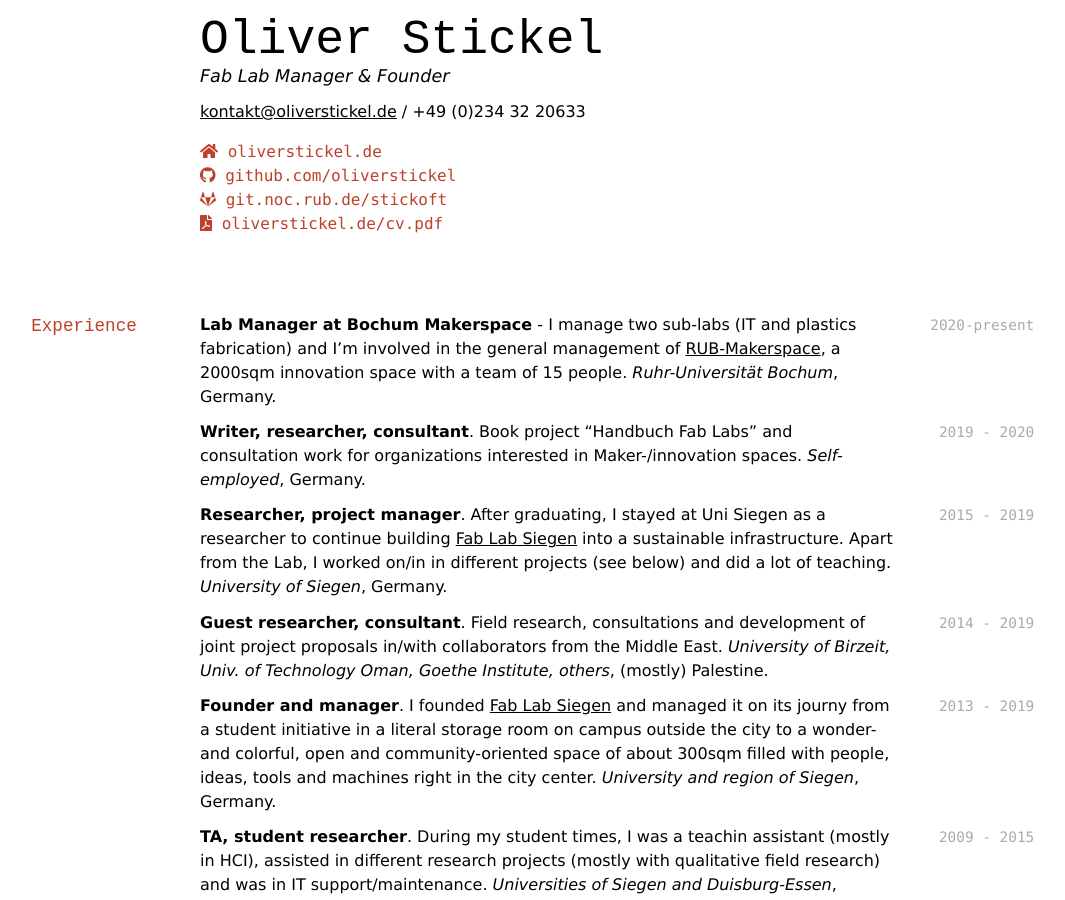
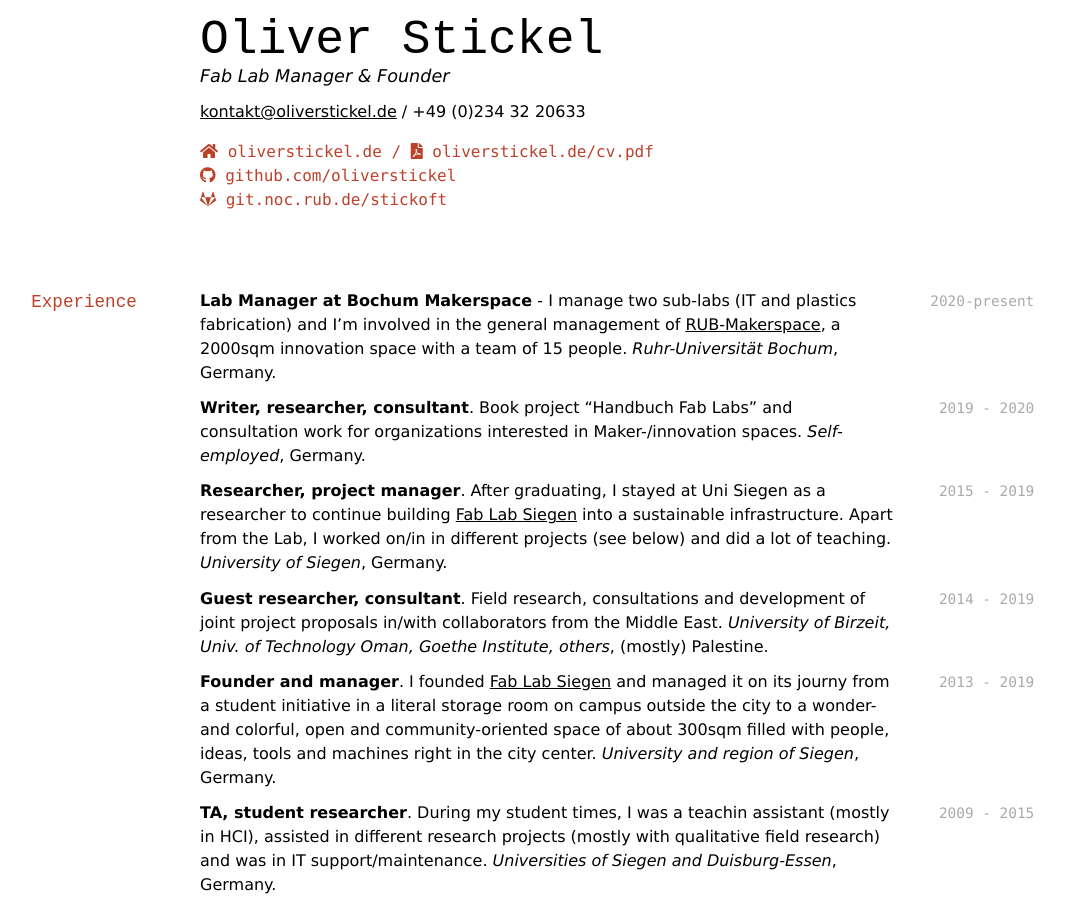
Before and after one commit to oliverstickel/oliverstickel.github.io, a Jekyll site: the page built from index.md, in a window 1280 px wide and 900 px high. Shown: the whole window, without its empty margins (132-1197 px from the left). Built offline with Jekyll 4.4.1, drawn with Linux system fonts in a browser that asks for light colours; nearby versions of some CDN libraries; a style sheet for code colours, icons or effects is not loaded.

Commit message:
Update index.md

```diff
--- a/index.md
+++ b/index.md
@@ -8,10 +8,9 @@ Fab Lab Manager & Founder
 <a href="kontakt@oliverstickel.de">kontakt@oliverstickel.de</a> / +49 (0)234 32 20633
 
 <div id="webaddress">
-  <a href="https://oliverstickel.de"><i class="fas fa-home"></i> oliverstickel.de</a> <br/>
+  <a href="https://oliverstickel.de"><i class="fas fa-home"></i> oliverstickel.de</a> / <a href="https://oliverstickel.de/cv.pdf"><i class="fas fa-file-pdf"></i> oliverstickel.de/cv.pdf</a><br/>
   <a href="https://github.com/oliverstickel/"><i class="fab fa-github"></i> github.com/oliverstickel</a><br/>
   <a href="https://git.noc.rub.de/stickoft"><i class="fab fa-gitlab"></i> git.noc.rub.de/stickoft</a><br/>
-  <a href="https://oliverstickel.de/cv.pdf"><i class="fas fa-file-pdf"></i> oliverstickel.de/cv.pdf</a><br/>
 </div>
 
 ## Experience
```
